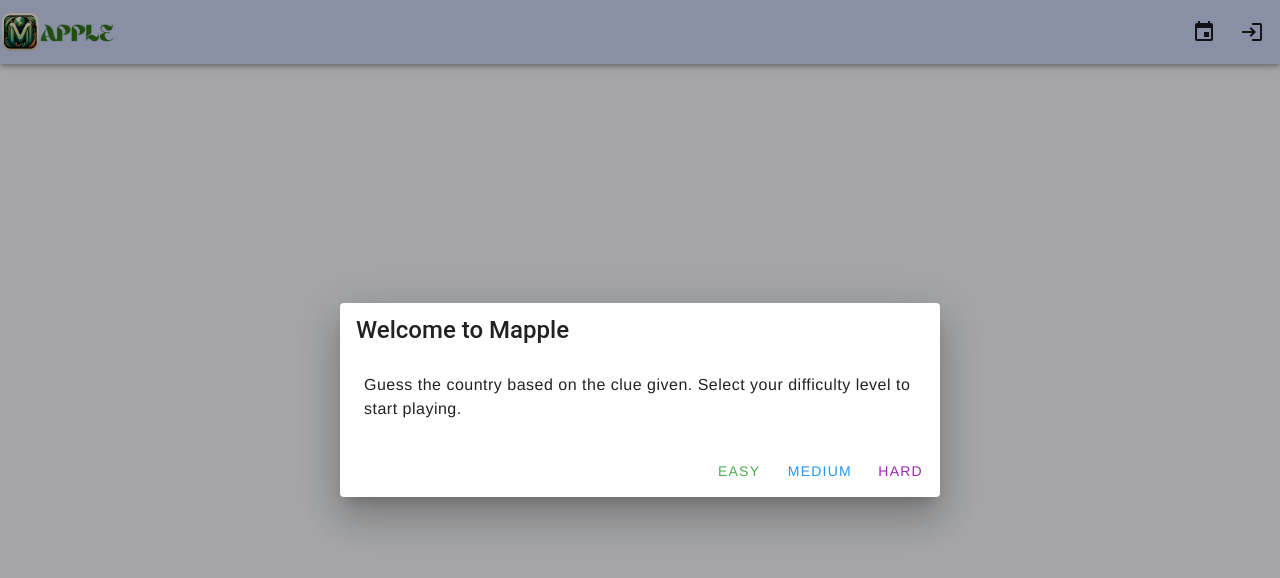
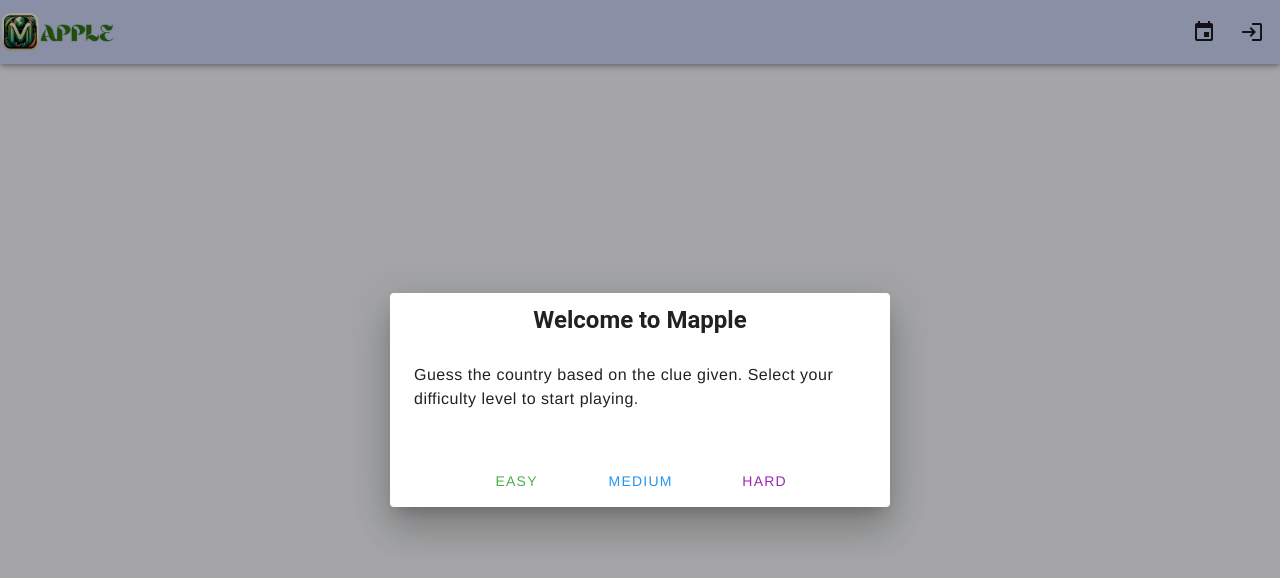
Before and after one commit to WuTangLan1/Mapple, a Vue app: page / in a window 1280 px wide. Shown: the top 578 px of the page. Built offline with nearby package versions, Linux system fonts and the light colour scheme; no server answers.

Commit message:
finished fix to start modal disp

```diff
--- a/src/components/homedir/startModal.vue
+++ b/src/components/homedir/startModal.vue
@@ -1,40 +1,52 @@
 <!-- This is the code for the startModal.vue component  -->
+
 
 <script>
 import { useCountryStore } from '@/stores/useCountryStore';
-import { ref } from 'vue';
-
 export default {
-  setup() {
-    const isVisible = ref(true);
+  data() {
+    return {
+      isVisible: true,
+    };
+  },
+  methods: {
+  selectDifficulty(level) {
+    this.$emit('difficultySelected', level);
+    this.isVisible = false;
     const countryStore = useCountryStore();
-
-    function selectDifficulty(level) {
-      isVisible.value = false;
-      countryStore.getRandomCountry();
-      this.$emit('difficultySelected', level);
-    }
-
-    return { isVisible, selectDifficulty };
+    countryStore.getRandomCountry();
   },
+},
 };
 </script>
 
 <template>
-  <v-dialog v-model="isVisible" persistent max-width="600px">
+  <v-dialog v-model="isVisible" persistent max-width="500px">
     <v-card>
       <v-card-title class="text-h5">Welcome to Mapple</v-card-title>
-      <v-card-text>
+      <v-card-text class="subtitle-1">
         Guess the country based on the clue given. Select your difficulty level to start playing.
       </v-card-text>
-      <v-card-actions>
-        <v-btn color="green" text @click="selectDifficulty('easy')">Easy</v-btn>
-        <v-btn color="blue" text @click="selectDifficulty('medium')">Medium</v-btn>
-        <v-btn color="purple" text @click="selectDifficulty('hard')">Hard</v-btn>
+      <v-card-actions class="d-flex justify-center">
+        <v-btn color="green" class="mx-2" outlined @click="selectDifficulty('easy')">Easy</v-btn>
+        <v-btn color="blue" class="mx-2" outlined @click="selectDifficulty('medium')">Medium</v-btn>
+        <v-btn color="purple" class="mx-2" outlined @click="selectDifficulty('hard')">Hard</v-btn>
       </v-card-actions>
     </v-card>
   </v-dialog>
 </template>
 
 <style scoped>
+.v-card-title {
+  text-align: center;
+  font-weight: bold;
+}
+
+.v-card-text {
+  margin-bottom: 20px;
+}
+
+.v-btn {
+  min-width: 100px;
+}
 </style>
```
